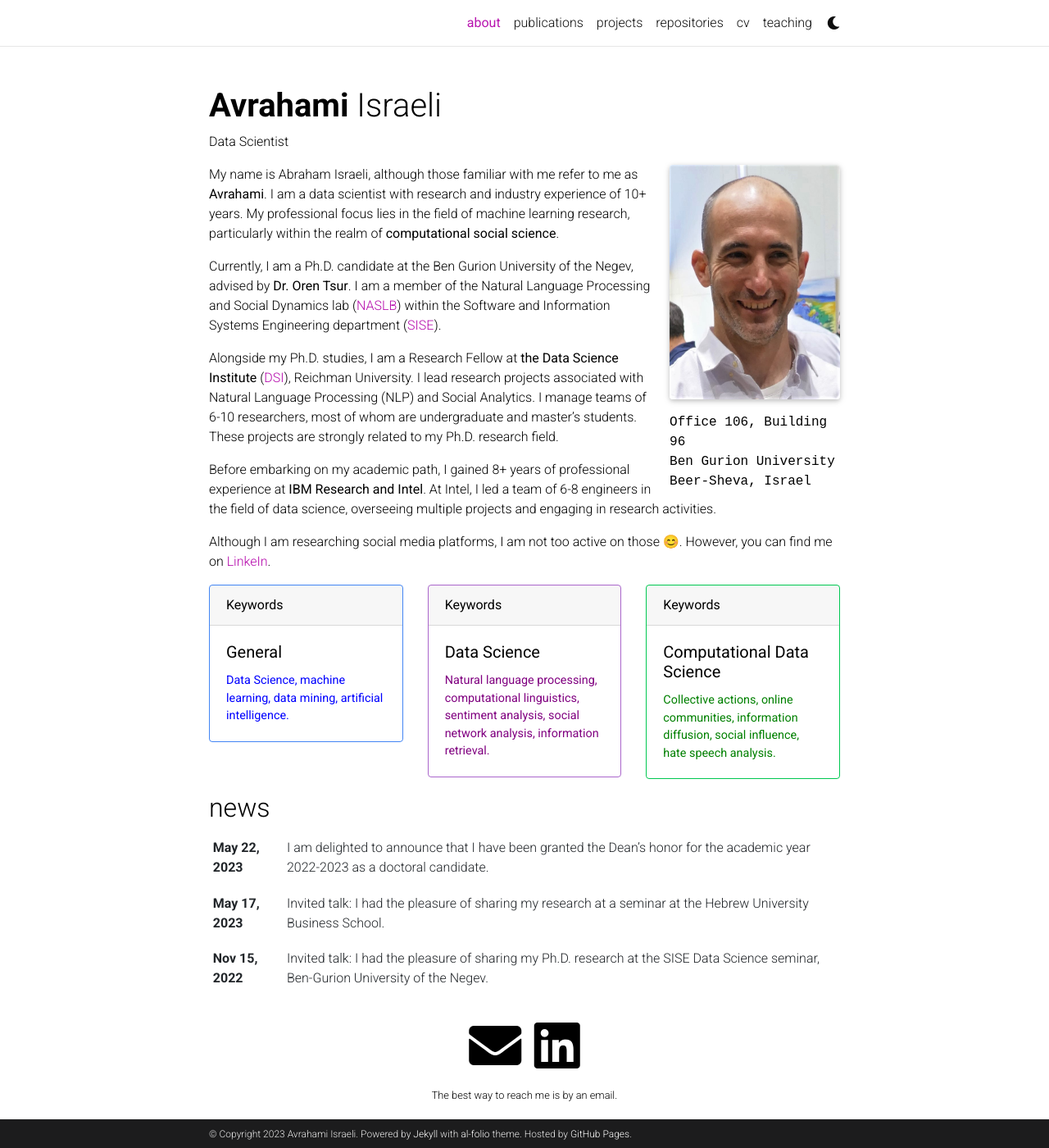
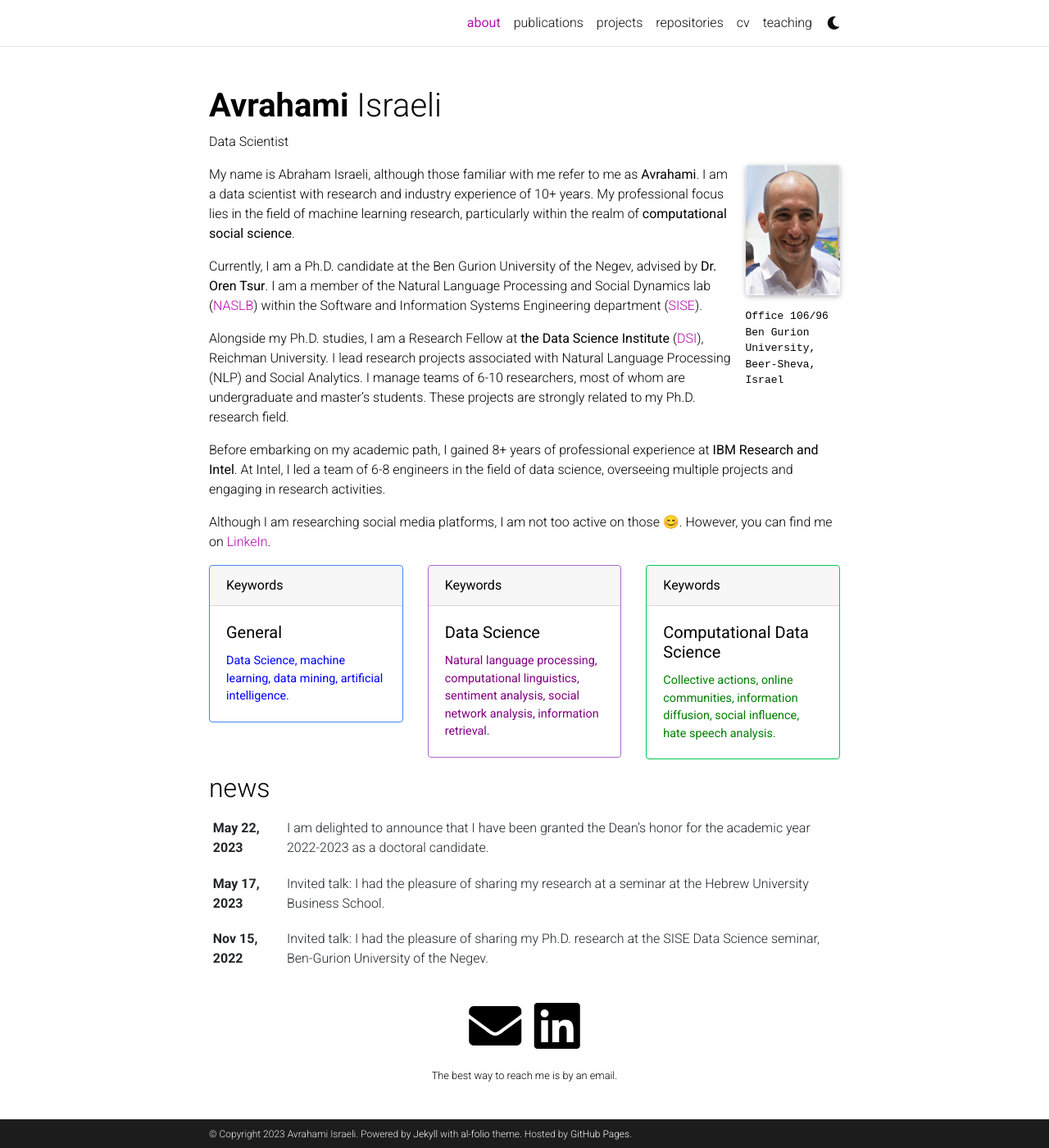
Before and after one commit to abrahami/abrahami.github.io, a Jekyll site: the page built from _pages/about.md, in a window 1280 px wide and 1400 px high. Shown: the whole window at 82% size. Built offline with Jekyll 4.4.1, drawn with Linux system fonts in a browser that asks for light colours; full-size pictures stand in for the smaller copies a plugin makes; comment, search, counter and statistics services are not loaded; a style sheet for code colours, icons or effects is not loaded.

Commit message:
Editing the self photo + address + the color of year (publications) and in the projects seperation

```diff
--- a/_pages/about.md
+++ b/_pages/about.md
@@ -9,8 +9,8 @@ profile:
   image: avrahami_picture_2022.jpg
   image_circular: false # crops the image to make it circular
   address: >
-    <p>Office 106, Building 96</p>
-    <p>Ben Gurion University</p>
+    <p>Office 106/96</p>
+    <p>Ben Gurion University,</p>
     <p>Beer-Sheva, Israel</p>
 
 news: true  # includes a list of news items
--- a/_sass/_base.scss
+++ b/_sass/_base.scss
@@ -121,6 +121,7 @@ blockquote {
     margin-bottom: 5px;
     margin-top: 5px;
     font-family: monospace;
+    font-size: 13px;
 
     p {
       display: inline-block;
@@ -139,7 +140,7 @@ blockquote {
 
 @media (min-width: 576px) {
   .profile {
-    width: 27%;
+    width: 15%;
 
     .address {
       p {
@@ -530,8 +531,8 @@ footer.sticky-bottom {
   }
 
   h2.category {
-    color: var(--global-divider-color);
-    border-bottom: 1px solid var(--global-divider-color);
+    color: var(--global-tip-block);
+    border-bottom: 1px solid var(--global-tip-block);
     padding-top: 0.5rem;
     margin-top: 2rem;
     margin-bottom: 1rem;
@@ -562,8 +563,8 @@ footer.sticky-bottom {
   }
 
   h2.year {
-    color: var(--global-divider-color);
-    border-top: 1px solid var(--global-divider-color);
+    color: var(--global-tip-block);
+    border-top: 1px solid var(--global-tip-block);
     padding-top: 1rem;
     margin-top: 2rem;
     margin-bottom: -2rem;
```
